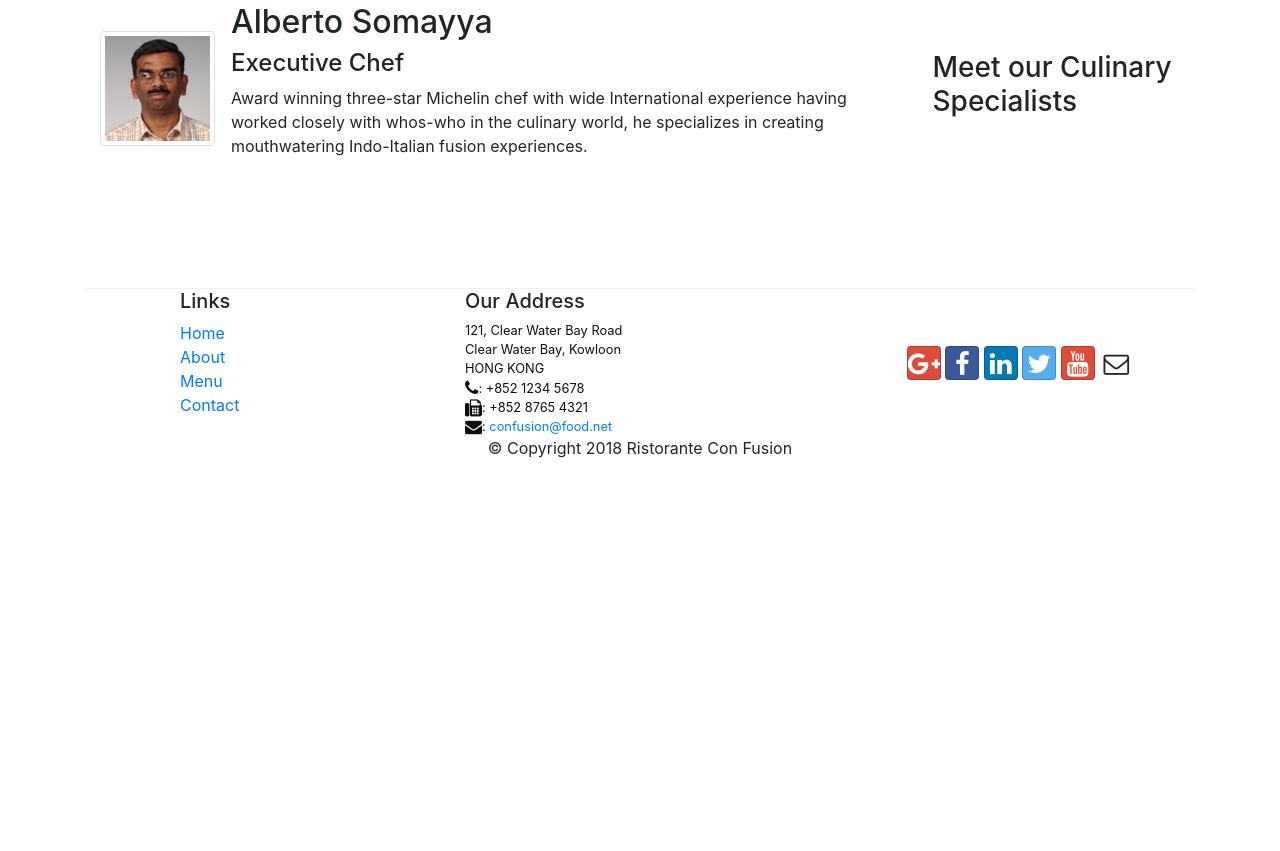
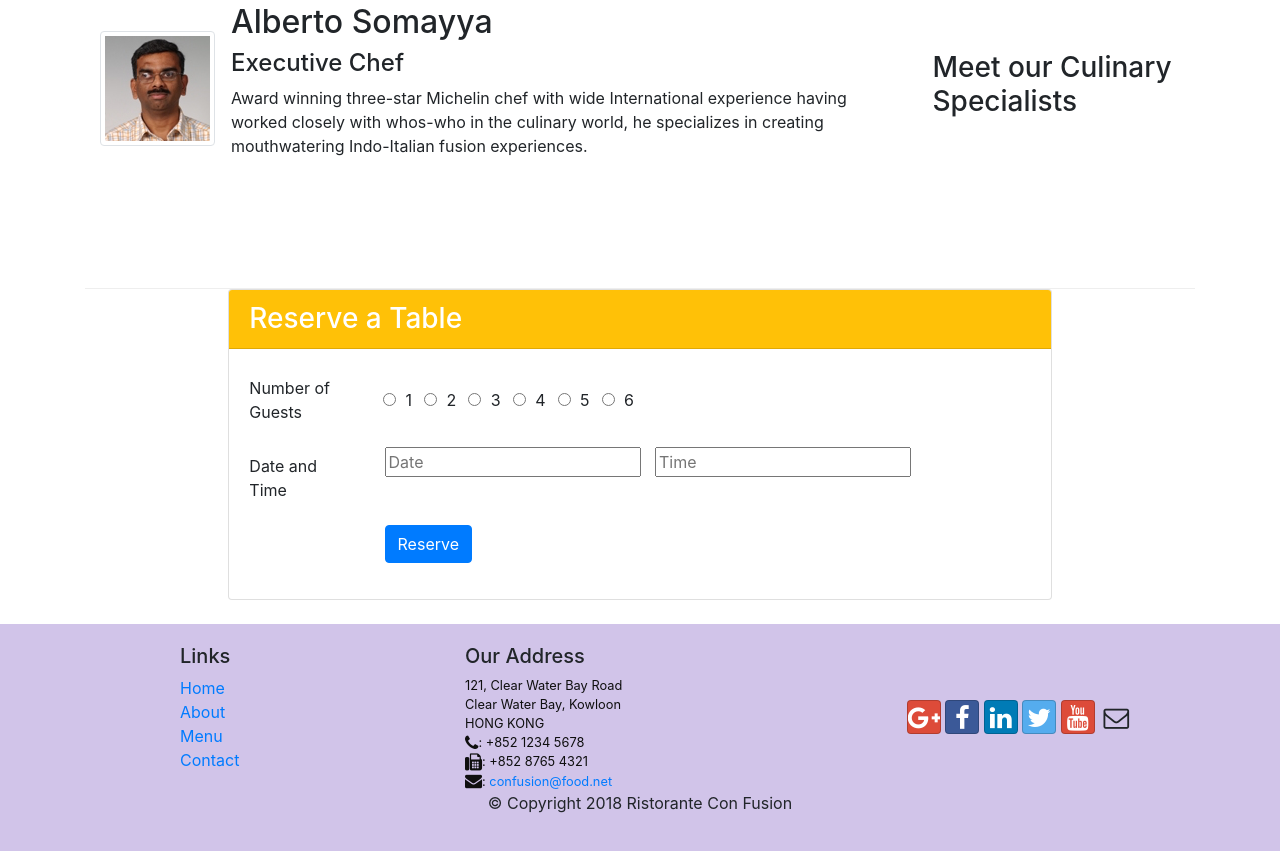
Before and after one commit to ambarish99/bootstrap4, a website: page index.html in a window 1280 px wide. Shown: the part 1245-2096 px from the top of the page. Before the commit the page ends 1721 px from the top, so only its background shows below. Drawn offline with nearby package versions, Linux system fonts and the light colour scheme.

Commit message:
Assignment 2

```diff
--- a/css/styles.css
+++ b/css/styles.css
@@ -37,3 +37,7 @@ body{
 .navbar-dark {
      background-color: #512DA8;
 }
+
+.card_bg{
+    background-color: #ffc107;
+}
--- a/index.html
+++ b/index.html
@@ -42,8 +42,13 @@
                     <h1>Ristorante con Fusion</h1>
                     <p class="d-none d-md-block">We take inspiration from the World's best cuisines, and create a unique fusion experience. Our lipsmacking creations will tickle your culinary senses!</p>
                 </div>
-                <div class="col-12 col-sm align-self-center">
+                <div class="col-12 col-sm-3 align-self-center">
                     <img src="img/logo.png" class="img-fluid">
+                </div>
+                <div class="col-12 col-sm-3 align-self-center">
+                    <a type="button" class="btn btn-block btn-warning" href="#booking-card">
+                    Reserve Table
+                    </a>
                 </div>
             </div>
         </div>
@@ -56,7 +61,7 @@
             </div>
             <div class="col col-sm col-md order-sm-first">
                 <div class="media">
-                    <img class="d-flex mr-3 img thumbnail align-self-center" src="img/utHappizza.png" alt="uttappizza">
+                    <img class="d-flex mr-3 img-thumbnail align-self-center" src="img/utHappizza.png" alt="uttappizza">
                     <div class="media-body">
                         <h2 class="mt-0">Uthappizza <span class="badge badge-danger">HOT</span>  <span class="badge badge-pill badge-secondary">$4.99</span></h2>
                         <p class="d-none d-md-block">A unique combination of Indian Uthappam (pancake) and Italian pizza, topped with Cerignola olives, ripe vine cherry tomatoes, Vidalia onion, Guntur chillies and Buffalo Paneer.</p>
@@ -71,8 +76,13 @@
                 <h3>This Month's Promotions</h3>
             </div>
             <div class="col col-sm col-md">
-                <h2>Weekend Grand Buffet</h2>
-                <p class="d-none d-md-block">Featuring mouthwatering combinations with a choice of five different salads, six enticing appetizers, six main entrees and five choicest desserts. Free flowing bubbly and soft drinks. All for just $19.99 per person </p>
+                <div class="media">
+                    <div class="media-body">
+                        <h2>Weekend Grand Buffet <span class="badge badge-danger">NEW</span></h2>
+                        <p class="d-none d-md-block">Featuring mouthwatering combinations with a choice of five different salads, six enticing appetizers, six main entrees and five choicest desserts. Free flowing bubbly and soft drinks. All for just $19.99 per person </p>
+                    </div>
+                    <img class="d-flex mr-3 img-thumbnail align-self-center" src="img/buffet.png" alt="buffet">
+                </div>
             </div>
         </div>
 
@@ -93,7 +103,69 @@
         </div>
     </div>
 
-    <footer>
+        <div id="booking-card" clas='row row-content'>
+            <div class='col-12 offset-sm-2 col-sm-8'>
+                <div class="card">
+                    <h3 class="card-header card_bg text-white">Reserve a Table</h3>
+                    <div class="card-body">
+                        <form>
+                            <div class="form-group row">
+                                <label for="guests" class="col-12 col-sm-2 col-form-label">Number of Guests</label>
+                                <div class=" form-check-inline">
+                                    <label class="form-check-label">
+                                       &nbsp;&nbsp; <input type="radio" class="form-check-input" id="guests" name="guests"> 1
+                                    </label>
+                                </div>
+                                <div class=" form-check-inline">
+                                    <label class="form-check-label">
+                                        <input type="radio" class="form-check-input" id="guests" name="guests"> 2
+                                    </label>
+                                </div>
+                                <div class=" form-check-inline">
+                                    <label class="form-check-label">
+                                        <input type="radio" class="form-check-input" id="guests" name="guests"> 3
+                                    </label>
+                                </div>
+                                <div class=" form-check-inline">
+                                    <label class="form-check-label">
+                                        <input type="radio" class="form-check-input" id="guests" name="guests"> 4
+                                    </label>
+                                </div>
+                                <div class=" form-check-inline">
+                                    <label class="form-check-label">
+                                        <input type="radio" class="form-check-input" id="guests" name="guests"> 5
+                                    </label>
+                                </div>
+                                <div class="form-check-inline">
+                                    <label class="form-check-label">
+                                        <input type="radio" class="form-check-input" id="guests" name="guests"> 6
+                                    </label>
+                                </div>
+                            </div>
+                            <div class="form-group row">
+                                <label for="dateAndTime" class="col-12 col-md-2 col-form-label">Date and Time</label>
+                                <div class="col-12 col-md-4">
+                                    <input clas="form-control" id="date" name="date" placeholder="Date">
+                                </div>
+                                <div class="col-12 col-md-4">
+                                    <input clas="form-control" id="time" name="time" placeholder="Time">
+                                </div>
+                            </div>
+                            <div class="form-group row">
+                                <div class="offset-sm-2 col-sm-10">
+                                    <button type="submit" class="btn btn-primary">
+                                        Reserve
+                                    </button>
+                                </div>
+                            </div>
+                        </form>
+                    </div>
+                </div>
+            </div>
+            <div class="col-12 col-sm">&nbsp;</div>
+        </div>
+
+    <footer class="footer">
         <div class="container">
             <div class="row">
                 <div class="col-4 offset-1 col-sm-3">
```
